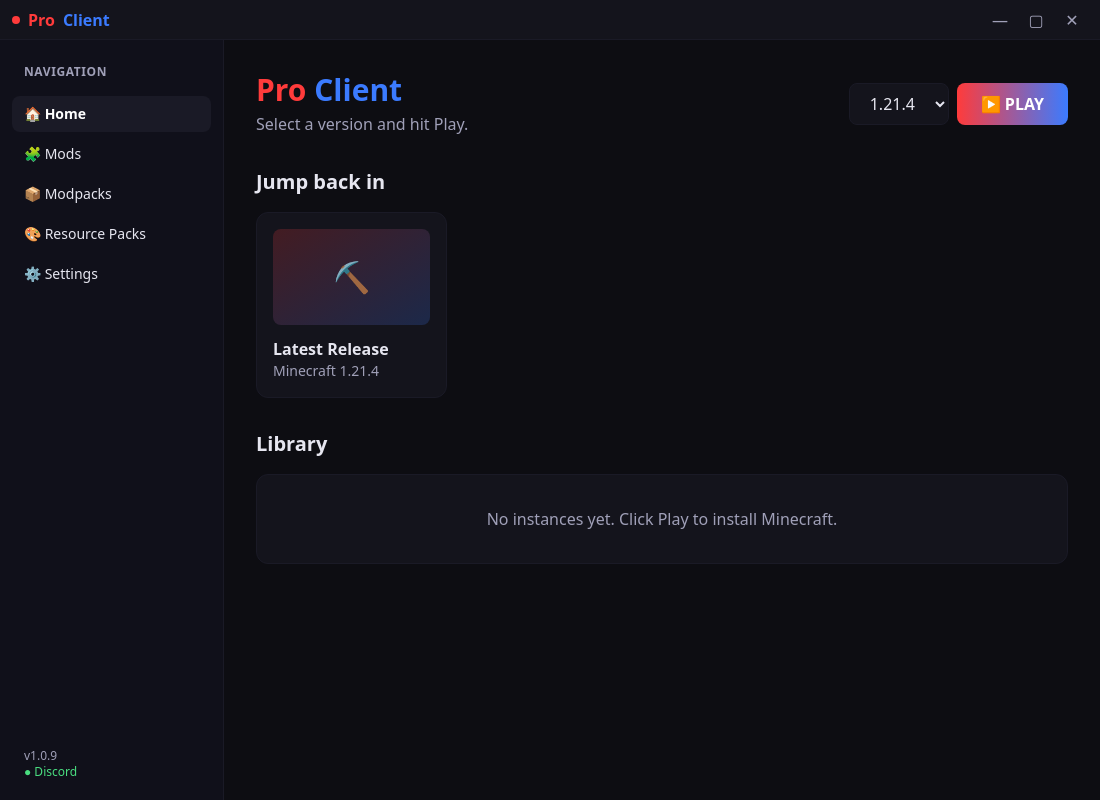
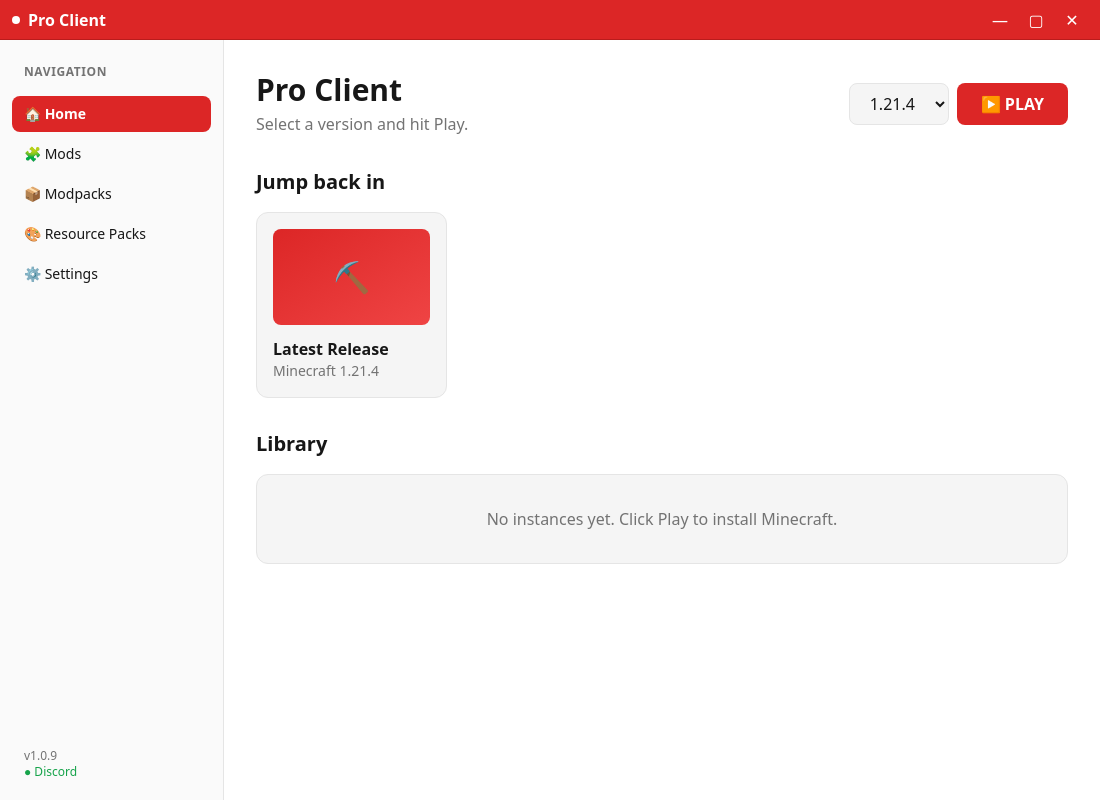
Before and after one commit to OGBONEX/Pro-Launcher, an Electron app: page src/renderer/index.html in a window 1100 px wide. Drawn offline with nearby package versions, Linux system fonts and the light colour scheme.

Commit message:
Update index.html

```diff
--- a/src/renderer/index.html
+++ b/src/renderer/index.html
@@ -11,15 +11,16 @@
       theme: {
         extend: {
           colors: {
-            'surface-1': '#0d0d12',
-            'surface-2': '#10101a',
-            'surface-3': '#14141c',
-            'surface-4': '#1a1a26',
-            'surface-5': '#22222e',
-            'text-primary': '#e6e6f0',
-            'text-secondary': '#a0a0b8',
-            'brand-red': '#ff3b3b',
-            'brand-blue': '#3b7bff'
+            'surface-1': '#ffffff',
+            'surface-2': '#fafafa',
+            'surface-3': '#f5f5f5',
+            'surface-4': '#e5e5e5',
+            'surface-5': '#d4d4d4',
+            'text-primary': '#171717',
+            'text-secondary': '#737373',
+            'brand': '#dc2626',
+            'brand-dark': '#b91c1c',
+            'brand-light': '#ef4444'
           }
         }
       }
@@ -28,17 +29,16 @@
 </head>
 <body class="bg-surface-1 text-text-primary overflow-hidden">
 
-  <!-- Custom titlebar (draggable) -->
-  <div class="titlebar absolute top-0 left-0 right-0 h-10 bg-surface-3 border-b border-surface-4 flex justify-between items-center px-3 select-none z-50" style="-webkit-app-region: drag;">
+  <!-- Titlebar -->
+  <div class="titlebar absolute top-0 left-0 right-0 h-10 bg-brand text-white border-b border-brand-dark flex justify-between items-center px-3 select-none z-50">
     <div class="flex items-center gap-2 font-bold">
-      <span class="w-2 h-2 rounded-full bg-brand-red"></span>
-      <span class="text-brand-red">Pro</span>
-      <span class="text-brand-blue">Client</span>
+      <span class="w-2 h-2 rounded-full bg-white"></span>
+      <span>Pro Client</span>
     </div>
-    <div class="flex gap-1" style="-webkit-app-region: no-drag;">
-      <button id="min" class="w-8 h-7 rounded hover:bg-surface-5 text-text-secondary">—</button>
-      <button id="max" class="w-8 h-7 rounded hover:bg-surface-5 text-text-secondary">▢</button>
-      <button id="close" class="w-8 h-7 rounded hover:bg-brand-red text-text-secondary">✕</button>
+    <div class="flex gap-1">
+      <button id="min" class="w-8 h-7 rounded hover:bg-brand-dark text-white">—</button>
+      <button id="max" class="w-8 h-7 rounded hover:bg-brand-dark text-white">▢</button>
+      <button id="close" class="w-8 h-7 rounded hover:bg-brand-dark text-white">✕</button>
     </div>
   </div>
 
@@ -49,19 +49,19 @@
     <aside class="w-56 bg-surface-2 border-r border-surface-4 flex flex-col p-3 gap-1">
       <div class="px-3 py-3 text-xs uppercase tracking-wider text-text-secondary font-semibold">Navigation</div>
 
-      <button data-tab="home" class="sidebar-btn active w-full text-left px-3 py-2 rounded-lg text-sm hover:bg-surface-4 transition">
+      <button data-tab="home" class="sidebar-btn active w-full text-left px-3 py-2 rounded-lg text-sm hover:bg-surface-3 transition">
         🏠 Home
       </button>
-      <button data-tab="mods" class="sidebar-btn w-full text-left px-3 py-2 rounded-lg text-sm hover:bg-surface-4 transition">
+      <button data-tab="mods" class="sidebar-btn w-full text-left px-3 py-2 rounded-lg text-sm hover:bg-surface-3 transition">
         🧩 Mods
       </button>
-      <button data-tab="modpacks" class="sidebar-btn w-full text-left px-3 py-2 rounded-lg text-sm hover:bg-surface-4 transition">
+      <button data-tab="modpacks" class="sidebar-btn w-full text-left px-3 py-2 rounded-lg text-sm hover:bg-surface-3 transition">
         📦 Modpacks
       </button>
-      <button data-tab="resourcepacks" class="sidebar-btn w-full text-left px-3 py-2 rounded-lg text-sm hover:bg-surface-4 transition">
+      <button data-tab="resourcepacks" class="sidebar-btn w-full text-left px-3 py-2 rounded-lg text-sm hover:bg-surface-3 transition">
         🎨 Resource Packs
       </button>
-      <button data-tab="settings" class="sidebar-btn w-full text-left px-3 py-2 rounded-lg text-sm hover:bg-surface-4 transition">
+      <button data-tab="settings" class="sidebar-btn w-full text-left px-3 py-2 rounded-lg text-sm hover:bg-surface-3 transition">
         ⚙️ Settings
       </button>
 
@@ -69,7 +69,7 @@
 
       <div class="px-3 py-2 text-xs text-text-secondary">
         <div>v1.0.9</div>
-        <div id="discord-status" class="text-green-400">● Discord</div>
+        <div id="discord-status" class="text-green-600">● Discord</div>
       </div>
     </aside>
 
@@ -80,13 +80,11 @@
       <section id="home" class="tab h-full overflow-y-auto p-8">
         <div class="flex justify-between items-center mb-8">
           <div>
-            <h1 class="text-3xl font-bold">
-              <span class="text-brand-red">Pro</span> <span class="text-brand-blue">Client</span>
-            </h1>
+            <h1 class="text-3xl font-bold text-text-primary">Pro Client</h1>
             <p class="text-text-secondary mt-1">Select a version and hit Play.</p>
           </div>
           <div class="flex gap-2">
-            <select id="version-select" class="px-4 py-2 bg-surface-3 rounded-lg border border-surface-4 text-text-primary focus:border-brand-blue outline-none">
+            <select id="version-select" class="px-4 py-2 bg-surface-3 rounded-lg border border-surface-4 text-text-primary focus:border-brand outline-none">
               <option value="1.21.4">1.21.4</option>
               <option value="1.21.1">1.21.1</option>
               <option value="1.20.6">1.20.6</option>
@@ -97,7 +95,7 @@
               <option value="1.12.2">1.12.2</option>
               <option value="1.8.9">1.8.9</option>
             </select>
-            <button id="play" class="px-6 py-2 bg-gradient-to-r from-brand-red to-brand-blue rounded-lg font-bold text-white hover:opacity-90 transition">
+            <button id="play" class="px-6 py-2 bg-brand rounded-lg font-bold text-white hover:bg-brand-dark transition">
               ▶ PLAY
             </button>
           </div>
@@ -108,8 +106,8 @@
         <section class="mb-8">
           <h2 class="text-xl font-semibold mb-4">Jump back in</h2>
           <div class="grid grid-cols-1 md:grid-cols-2 lg:grid-cols-4 gap-4">
-            <div class="bg-surface-3 rounded-xl p-4 border border-surface-4 hover:border-brand-blue transition cursor-pointer">
-              <div class="w-full h-24 bg-gradient-to-br from-brand-red/20 to-brand-blue/20 rounded-lg mb-3 flex items-center justify-center">
+            <div class="bg-surface-3 rounded-xl p-4 border border-surface-4 hover:border-brand transition cursor-pointer">
+              <div class="w-full h-24 bg-gradient-to-br from-brand to-brand-light rounded-lg mb-3 flex items-center justify-center">
                 <span class="text-3xl">⛏️</span>
               </div>
               <h3 class="font-bold">Latest Release</h3>
@@ -138,7 +136,7 @@
       <!-- RESOURCE PACKS TAB -->
       <section id="resourcepacks" class="tab hidden h-full p-8 overflow-y-auto">
         <h2 class="text-2xl font-bold mb-2">Resource Packs</h2>
-        <p class="text-text-secondary">PacksMC integration coming soon.</p>
+        <p class="text-text-secondary">Browse resource packs coming soon.</p>
       </section>
 
       <!-- SETTINGS TAB -->
@@ -152,20 +150,6 @@
     </main>
   </div>
 
-  <style>
-    /* Sidebar active state */
-    .sidebar-btn.active {
-      background: #1a1a26;
-      color: #fff;
-      font-weight: 600;
-    }
-    /* Custom scrollbar */
-    ::-webkit-scrollbar { width: 8px; }
-    ::-webkit-scrollbar-track { background: #0d0d12; }
-    ::-webkit-scrollbar-thumb { background: #22222e; border-radius: 4px; }
-    ::-webkit-scrollbar-thumb:hover { background: #2a2a3a; }
-  </style>
-
   <script src="app.js"></script>
 </body>
 </html>
```
